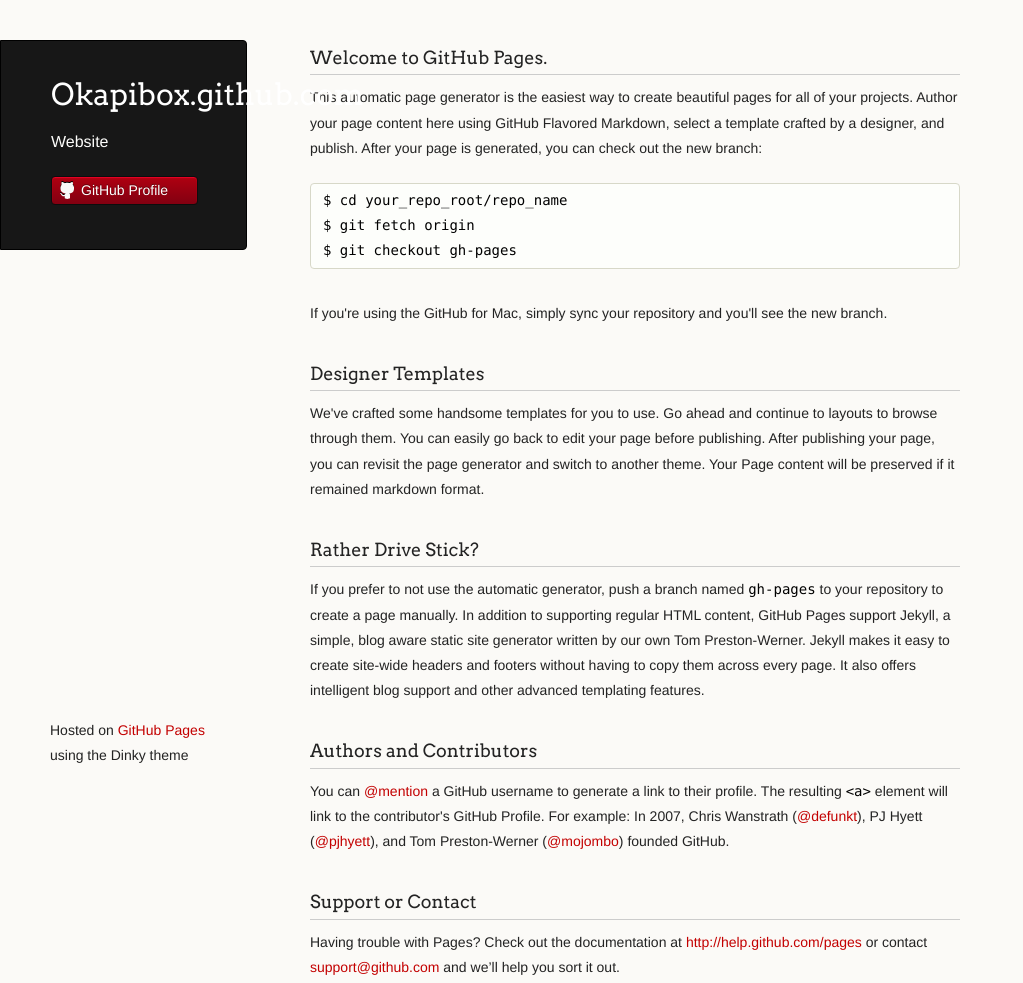
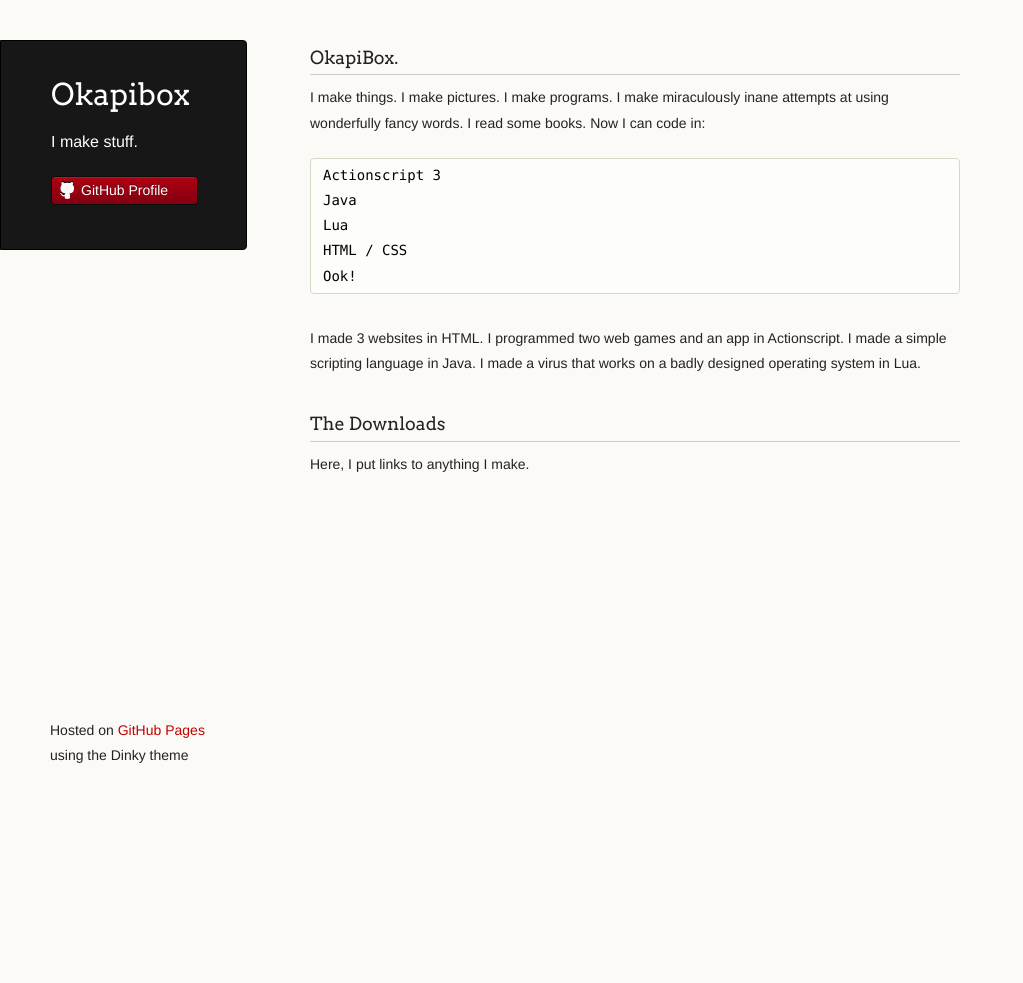
Before and after one commit to OkapiBox/okapibox.github.io, a plain HTML site: page index.html in a window 1280 px wide. Shown: the whole page, without its empty margins (0-1023 px from the left). After the commit the page ends 800 px from the top, so only its background shows below. Drawn offline with Linux system fonts and the light colour scheme.

Commit message:
Replace master branch with page content via GitHub

```diff
--- a/index.html
+++ b/index.html
@@ -3,7 +3,7 @@
   <head>
     <meta charset="utf-8">
     <meta http-equiv="X-UA-Compatible" content="chrome=1">
-    <title>Okapibox.github.com by OkapiBox</title>
+    <title>Okapibox by OkapiBox</title>
 
     <link rel="stylesheet" href="stylesheets/styles.css">
     <link rel="stylesheet" href="stylesheets/pygment_trac.css">
@@ -16,8 +16,8 @@
   <body>
     <div class="wrapper">
       <header>
-        <h1 class="header">Okapibox.github.com</h1>
-        <p class="header">Website</p>
+        <h1 class="header">Okapibox</h1>
+        <p class="header">I make stuff.</p>
 
 
 
@@ -27,32 +27,22 @@
 
       </header>
       <section>
-        <h3>Welcome to GitHub Pages.</h3>
+        <h3>OkapiBox.</h3>
 
-<p>This automatic page generator is the easiest way to create beautiful pages for all of your projects. Author your page content here using GitHub Flavored Markdown, select a template crafted by a designer, and publish. After your page is generated, you can check out the new branch:</p>
+<p>I make things. I make pictures. I make programs. I make miraculously inane attempts at using wonderfully fancy words. I read some books. Now I can code in:</p>
 
-<pre><code>$ cd your_repo_root/repo_name
-$ git fetch origin
-$ git checkout gh-pages
+<pre><code>Actionscript 3
+Java
+Lua
+HTML / CSS
+Ook!
 </code></pre>
 
-<p>If you're using the GitHub for Mac, simply sync your repository and you'll see the new branch.</p>
+<p>I made 3 websites in HTML. I programmed two web games and an app in Actionscript. I made a simple scripting language in Java. I made a virus that works on a badly designed operating system in Lua.</p>
 
-<h3>Designer Templates</h3>
+<h3>The Downloads</h3>
 
-<p>We've crafted some handsome templates for you to use. Go ahead and continue to layouts to browse through them. You can easily go back to edit your page before publishing. After publishing your page, you can revisit the page generator and switch to another theme. Your Page content will be preserved if it remained markdown format.</p>
-
-<h3>Rather Drive Stick?</h3>
-
-<p>If you prefer to not use the automatic generator, push a branch named <code>gh-pages</code> to your repository to create a page manually. In addition to supporting regular HTML content, GitHub Pages support Jekyll, a simple, blog aware static site generator written by our own Tom Preston-Werner. Jekyll makes it easy to create site-wide headers and footers without having to copy them across every page. It also offers intelligent blog support and other advanced templating features.</p>
-
-<h3>Authors and Contributors</h3>
-
-<p>You can <a href="https://github.com/blog/821" class="user-mention">@mention</a> a GitHub username to generate a link to their profile. The resulting <code>&lt;a&gt;</code> element will link to the contributor's GitHub Profile. For example: In 2007, Chris Wanstrath (<a href="https://github.com/defunkt" class="user-mention">@defunkt</a>), PJ Hyett (<a href="https://github.com/pjhyett" class="user-mention">@pjhyett</a>), and Tom Preston-Werner (<a href="https://github.com/mojombo" class="user-mention">@mojombo</a>) founded GitHub.</p>
-
-<h3>Support or Contact</h3>
-
-<p>Having trouble with Pages? Check out the documentation at <a href="http://help.github.com/pages">http://help.github.com/pages</a> or contact <a href="mailto:support@github.com">support@github.com</a> and we’ll help you sort it out.</p>
+<p>Here, I put links to anything I make.</p>
       </section>
       <footer>
         <p><small>Hosted on <a href="https://pages.github.com">GitHub Pages</a> using the Dinky theme</small></p>
```
Also changed, not shown: params.json (+1 -1 lines).
